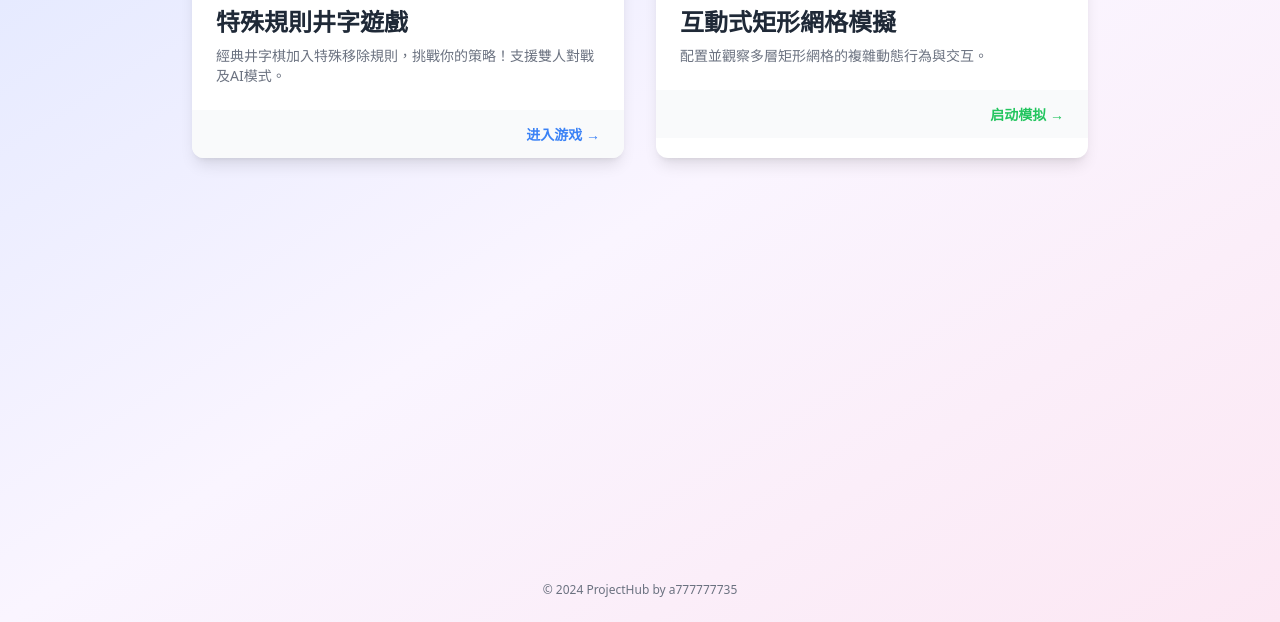
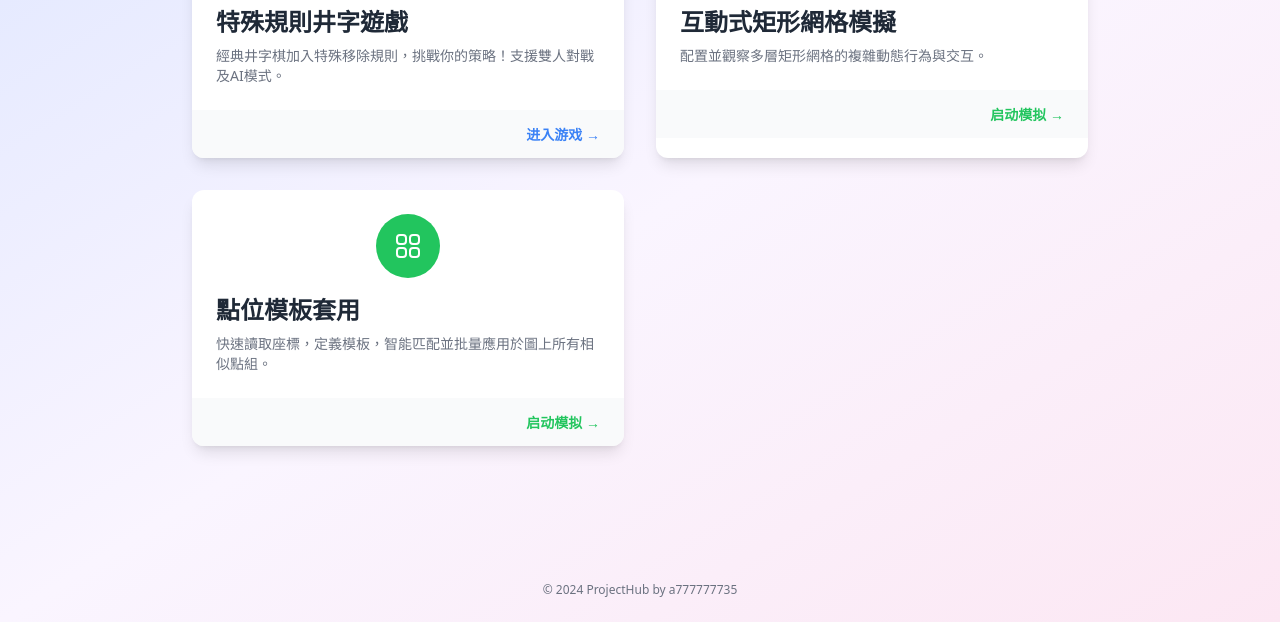
Before and after one commit to a777777735/ProjectHub, a website: page client/index.html in a window 1280 px wide. Shown: the part 178-800 px from the top of the page. Drawn offline with nearby package versions, Linux system fonts and the light colour scheme.

Commit message:
Update index.html

```diff
--- a/client/index.html
+++ b/client/index.html
@@ -47,6 +47,21 @@
                     <span class="text-green-500 group-hover:text-green-700 font-semibold text-sm">启动模拟 →</span>
                 </div>
             </a>
+            <!-- onclick 事件被移除了，现在是纯链接 -->
+            <a href="./ExcelCoordinateMapper/index.html" class="menu-card group bg-white rounded-xl shadow-lg hover:shadow-2xl transition-all duration-300 ease-in-out transform hover:-translate-y-1 overflow-hidden">
+                <div class="p-6">
+                    <div class="w-16 h-16 bg-green-500 text-white flex items-center justify-center rounded-full mx-auto mb-4 text-3xl group-hover:bg-green-600 transition-colors">
+                        <svg xmlns="http://www.w3.org/2000/svg" fill="none" viewBox="0 0 24 24" stroke-width="1.5" stroke="currentColor" class="w-8 h-8">
+                          <path stroke-linecap="round" stroke-linejoin="round" d="M3.75 6A2.25 2.25 0 016 3.75h2.25A2.25 2.25 0 0110.5 6v2.25a2.25 2.25 0 01-2.25 2.25H6a2.25 2.25 0 01-2.25-2.25V6zM3.75 15.75A2.25 2.25 0 016 13.5h2.25a2.25 2.25 0 012.25 2.25V18a2.25 2.25 0 01-2.25 2.25H6A2.25 2.25 0 013.75 18v-2.25zM13.5 6a2.25 2.25 0 012.25-2.25H18A2.25 2.25 0 0120.25 6v2.25A2.25 2.25 0 0118 10.5h-2.25A2.25 2.25 0 0113.5 8.25V6zM13.5 15.75a2.25 2.25 0 012.25-2.25H18a2.25 2.25 0 012.25 2.25V18A2.25 2.25 0 0118 20.25h-2.25A2.25 2.25 0 0113.5 18v-2.25z" />
+                        </svg>
+                    </div>
+                    <h2 class="text-xl sm:text-2xl font-semibold text-gray-800 group-hover:text-green-600 transition-colors mb-2">點位模板套用</h2>
+                    <p class="text-sm text-gray-500">快速讀取座標，定義模板，智能匹配並批量應用於圖上所有相似點組。</p>
+                </div>
+                <div class="bg-gray-50 px-6 py-3 text-right">
+                    <span class="text-green-500 group-hover:text-green-700 font-semibold text-sm">启动模拟 →</span>
+                </div>
+            </a>
         </main>
     </div>
     <footer class="text-center text-gray-500 py-6 text-xs">
```
